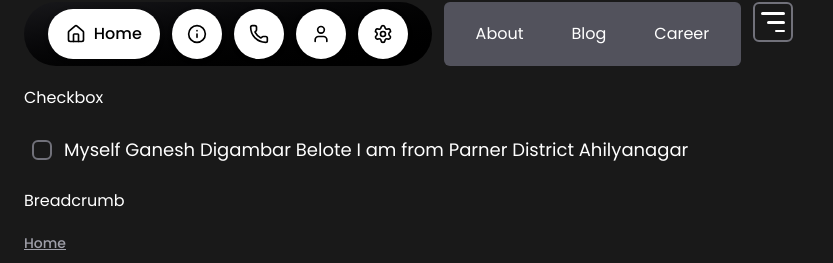
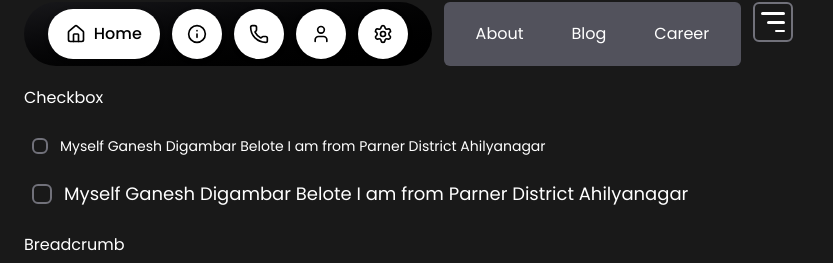
Before and after one commit to ganeshbelote/My-React-Component-Library, a React (Vite) app: page / in a window 1280 px wide. Shown: the part 1350-1613 px from the top of the page, without its empty margins (0-833 px from the left). Built offline with nearby package versions, Linux system fonts and the light colour scheme.

Commit message:
Added : Checkbox and Todo types to checkbox component

```diff
--- a/src/App.tsx
+++ b/src/App.tsx
@@ -241,7 +241,8 @@ function App () {
       </div>
       <h2>Checkbox</h2>
       <div className='container flex flex-col gap-3'>
-        <Checkbox onToggle={(done) => console.log(done)} For='Myself Ganesh Digambar Belote I am from Parner District Ahilyanagar' />
+        <Checkbox Size='small' onToggle={(active) => console.log(active)} For='Myself Ganesh Digambar Belote I am from Parner District Ahilyanagar' />
+        <Checkbox Type='todo' onToggle={(done) => console.log(done)} For='Myself Ganesh Digambar Belote I am from Parner District Ahilyanagar' />
       </div>
       <h2>Breadcrumb</h2>
       <div id='breadcrum' className='container flex flex-col gap-3'>
--- a/src/components/checkbox/Checkbox.tsx
+++ b/src/components/checkbox/Checkbox.tsx
@@ -21,10 +21,12 @@ const SizeObject = {
 }
 
 const Checkbox = ({
+  Type = 'checkbox',
   onToggle,
   For = 'Description !',
   Size = 'medium'
 }: {
+  Type?: 'checkbox' | 'todo'
   onToggle?:onToggleType
   For: string
   Size?: sizeType
@@ -85,7 +87,8 @@ const Checkbox = ({
           )}
         </AnimatePresence>
       </div>
-      <AnimatedText Size={SizeObject[Size].text} Trigger={active} Text={For} />
+      {Type == 'checkbox' ? <span className={`${SizeObject[Size].text}`}>{For}</span> :
+      <AnimatedText Size={SizeObject[Size].text} Trigger={active} Text={For} />}
     </div>
   )
 }
```
